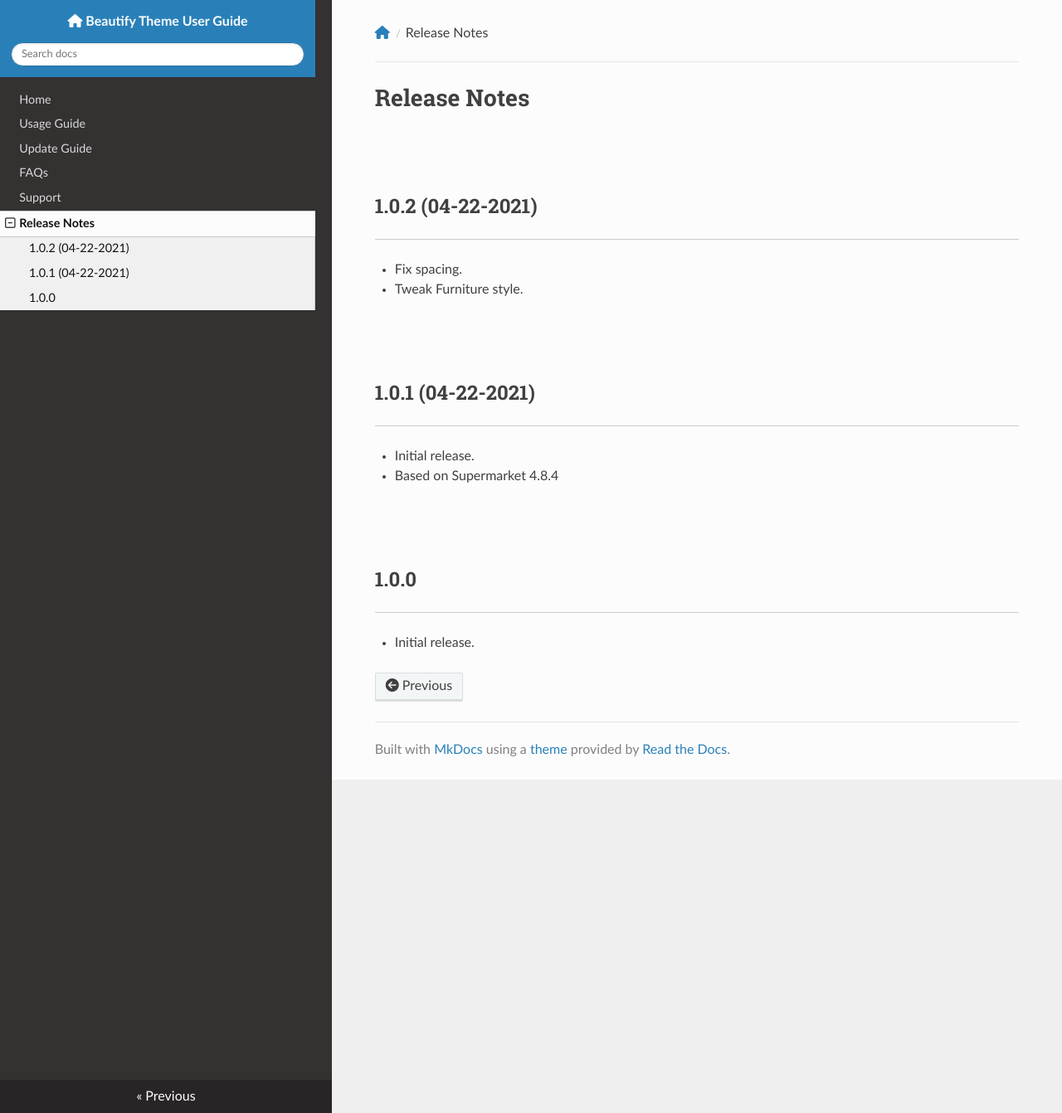
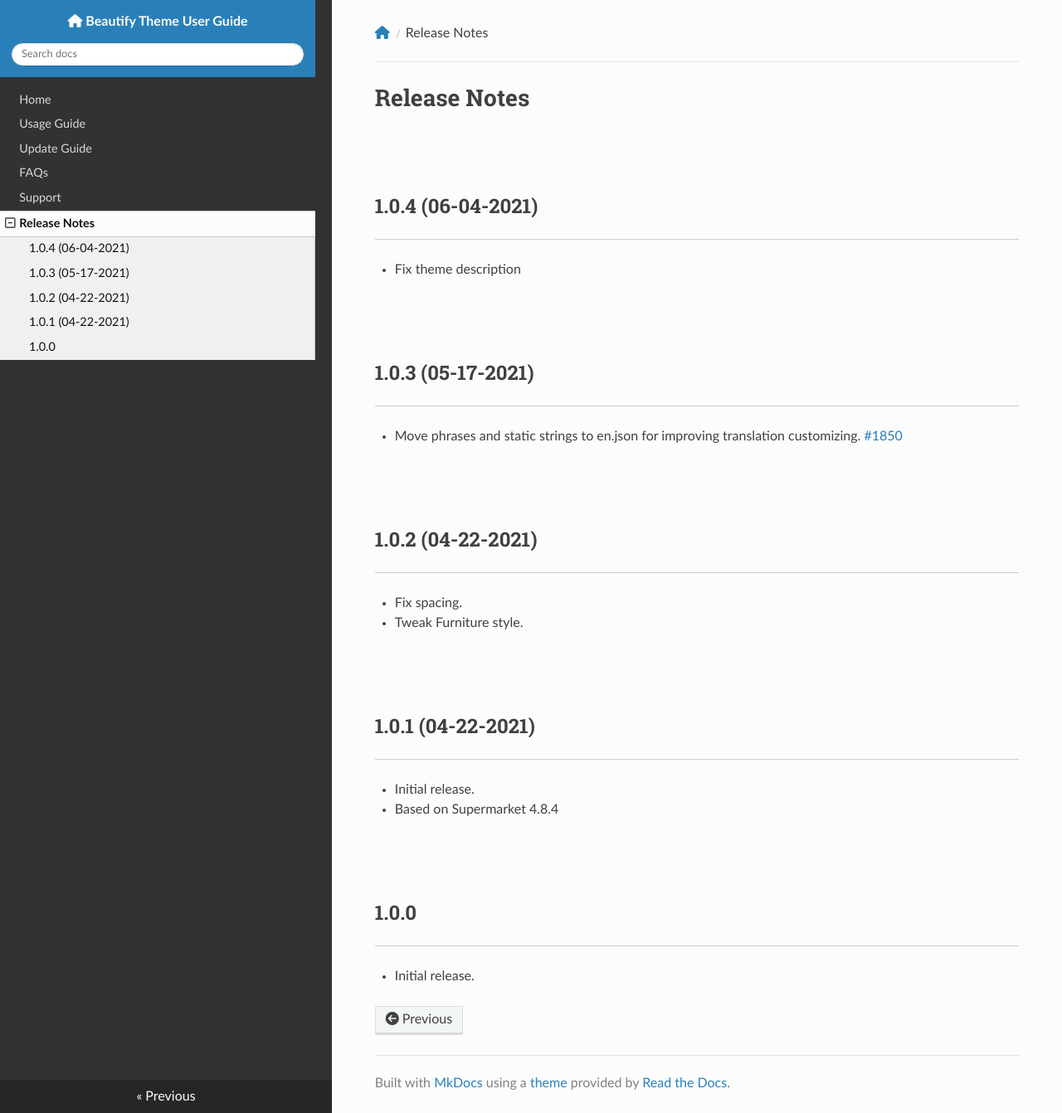
Before and after one commit to tvlgiao/bc-beautify-docs, an MkDocs documentation site: the page built from docs/changelog.md, in a window 1280 px wide and 1342 px high. Shown: the whole window at 83% size. Built offline with MkDocs 1.6.1, drawn with Linux system fonts in a browser that asks for light colours; nearby versions of some CDN libraries.

Commit message:
Update changelog 1.0.4

```diff
--- a/docs/changelog.md
+++ b/docs/changelog.md
@@ -1,4 +1,9 @@
 # Release Notes
+
+## 1.0.4 (06-04-2021)
+- Fix theme description
+## 1.0.3 (05-17-2021)
+- Move phrases and static strings to en.json for improving translation customizing. [#1850](https://github.com/bigcommerce/cornerstone/pull/1850)
 
 ## 1.0.2 (04-22-2021)
 - Fix spacing.
```
